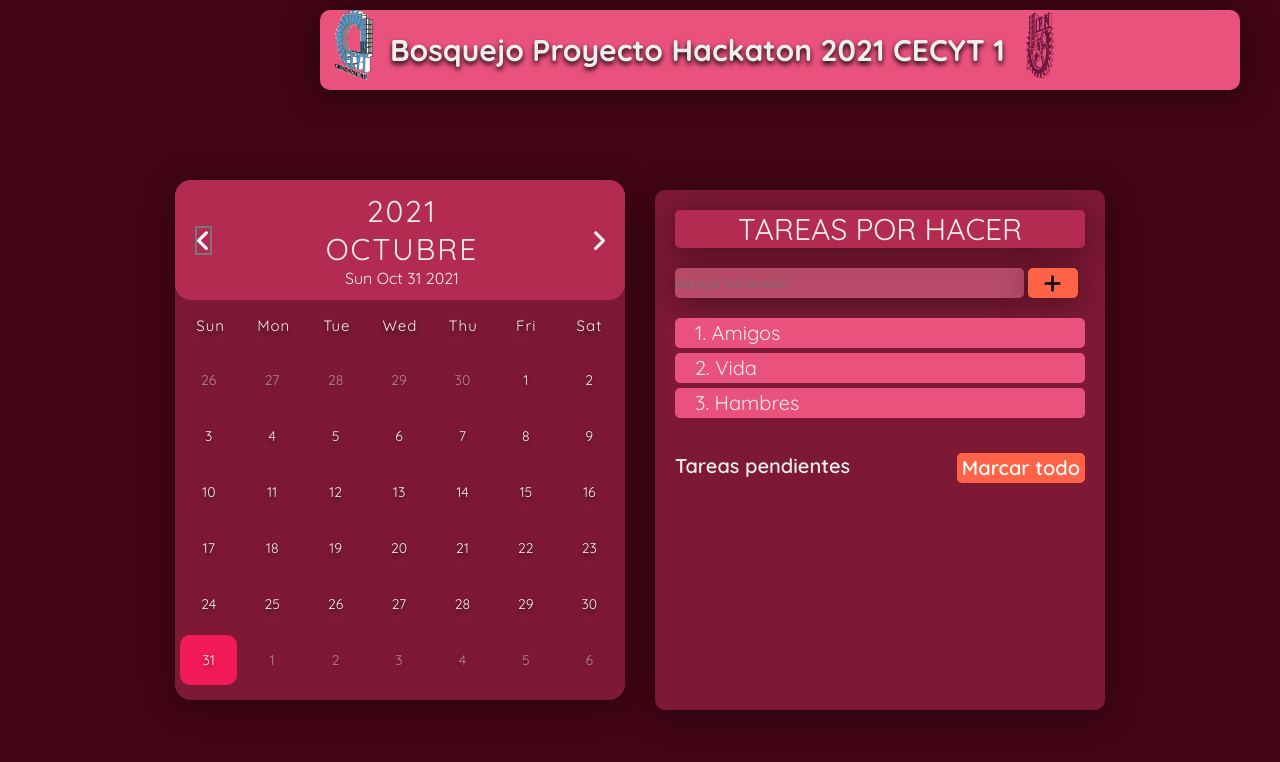
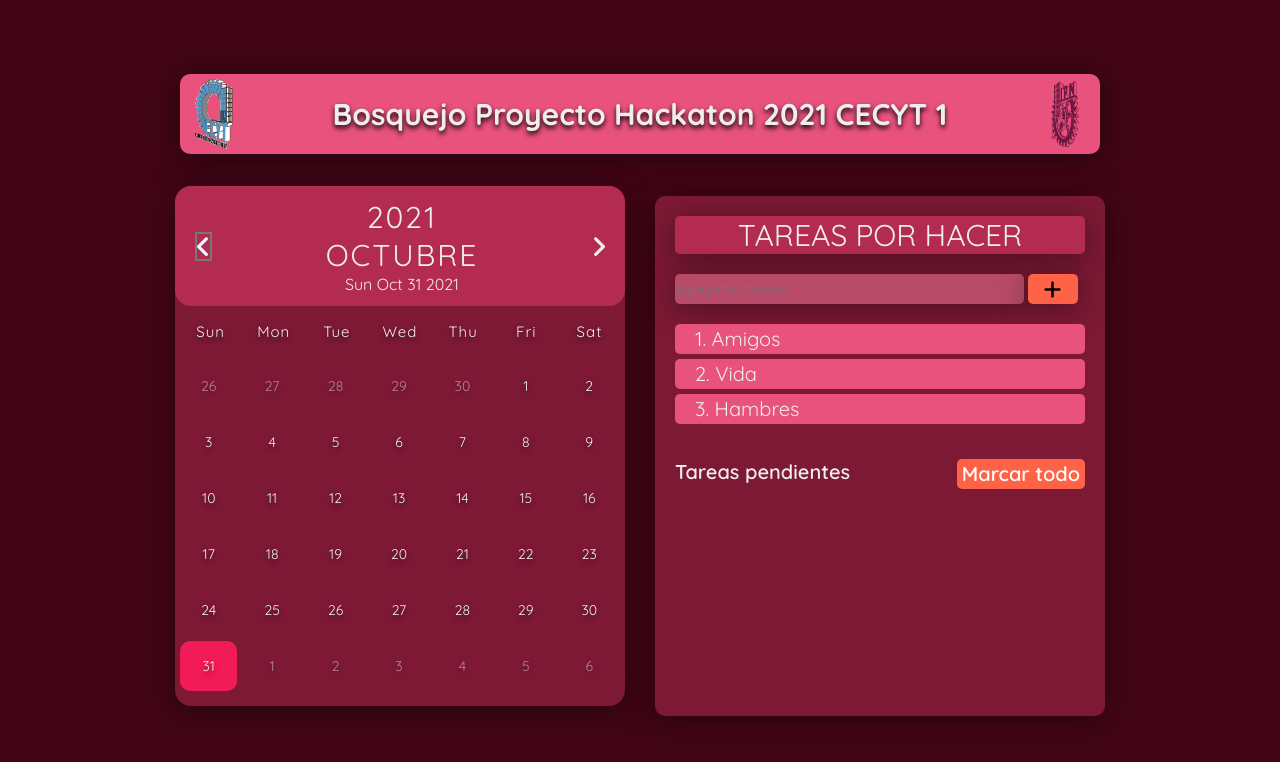
Before and after one commit to etxsA/Bitacora, a plain HTML site: page index.html in a window 1280 px wide. Drawn offline with Linux system fonts and the light colour scheme.

Commit message:
Css Correction

```diff
--- a/style.css
+++ b/style.css
@@ -19,19 +19,18 @@ html {
     color: #eee;
     display: flex;
     justify-content: center;
-    align-items: flex-start ;
+    align-content: center;
     flex-flow: wrap;
-
 
 }
 .cabecera{
     width: 110%;
-    height: 10rem;
+    height: 10vh;
     margin-bottom: 0rem;
     display: flex;
     align-items: center;
-    align-content: center;
-    padding-left: 25%;
+    justify-content: center;
+    margin-bottom: 4vh;
 
 }
 .titulo {
@@ -39,15 +38,17 @@ html {
     display: flex;
     width: 92rem;
     border-radius: 1rem;
-    align-content: space-between;
+    justify-content: space-between;
+    align-items: center;
     margin: 0 0 0 0;
     box-shadow: 0 0.3rem 3rem rgba(0, 0, 0, 0.5);
+    position: relative
+    top;
 }
 
 .titulo .timg{
     width: 7rem;
     height: 7rem;
-    align-content: center;
 }
 
 .titulo h1 {
```
